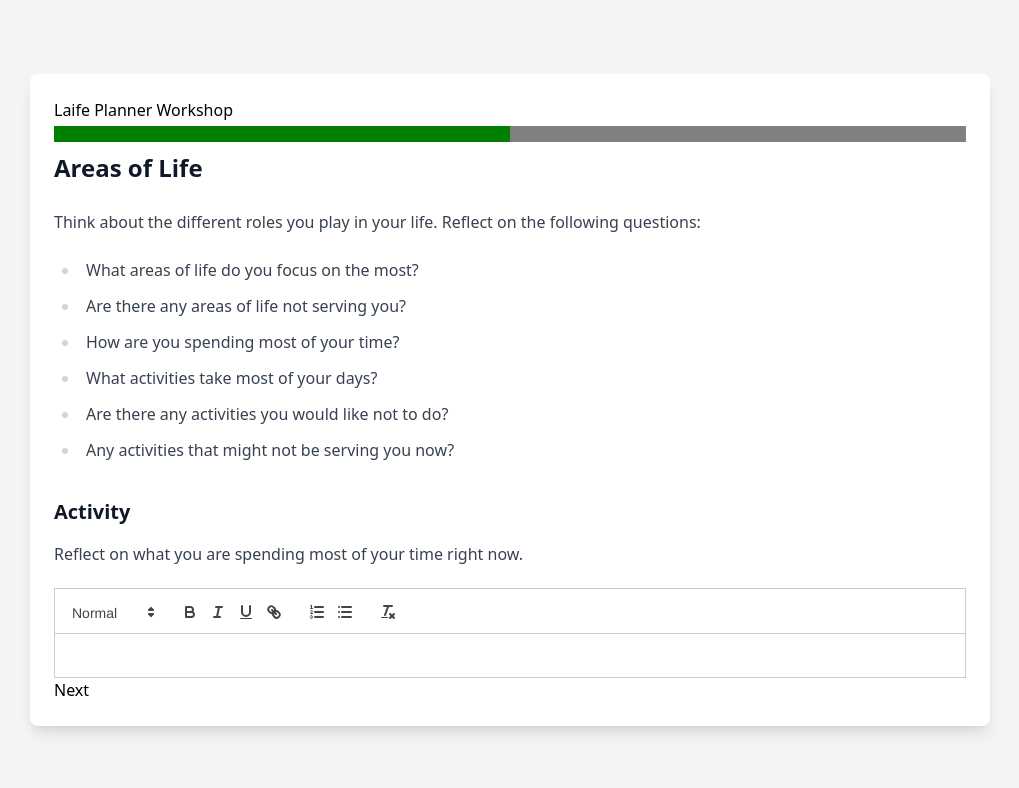
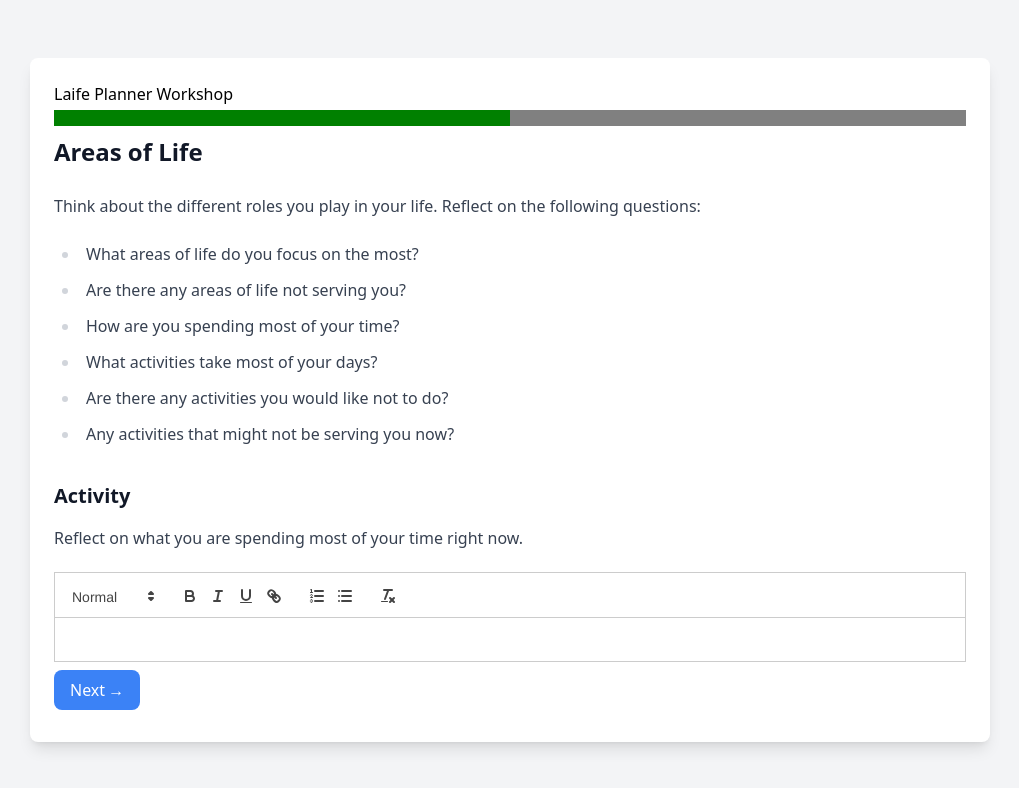
Before and after one commit to lifestride/workshop, a SvelteKit app: page / in a window 1280 px wide. Shown: the top 788 px of the page, without its empty margins (130-1149 px from the left). Built offline with nearby package versions, Linux system fonts and the light colour scheme.

Commit message:
Apply styling to wizard navigation buttons

```diff
--- a/src/app.css
+++ b/src/app.css
@@ -13,3 +13,22 @@ body > main {
 main > form > progress {
     @apply w-full my-1 rounded;
 }
+
+main > form > nav {
+    @apply py-2;
+}
+
+main > form > nav > button {
+    @apply px-4 py-2 rounded-lg bg-blue-500 text-white;
+
+}
+
+button.next::after {
+    content: '→';
+    margin-left: 0.2rem;
+}
+
+button.back::before {
+    content: '←';
+    margin-right: 0.2rem;
+}
--- a/src/lib/wizard/Wizard.svelte
+++ b/src/lib/wizard/Wizard.svelte
@@ -40,6 +40,7 @@
     <Progress {steps} {currentStep} />
     <svelte:component this={steps[currentStep - 1]} />
 
+    <nav>
         {#if !isAtFirstStep()}
             <button type="button" class="back" on:click={previous}>Back</button>
         {/if}
@@ -47,4 +48,5 @@
         {#if !isAtLastStep()}
             <button type="button" class="next" on:click={next}>Next</button>
         {/if}
+    </nav>
 </form>
```
Lines whose indentation alone changed are shown as unchanged.
